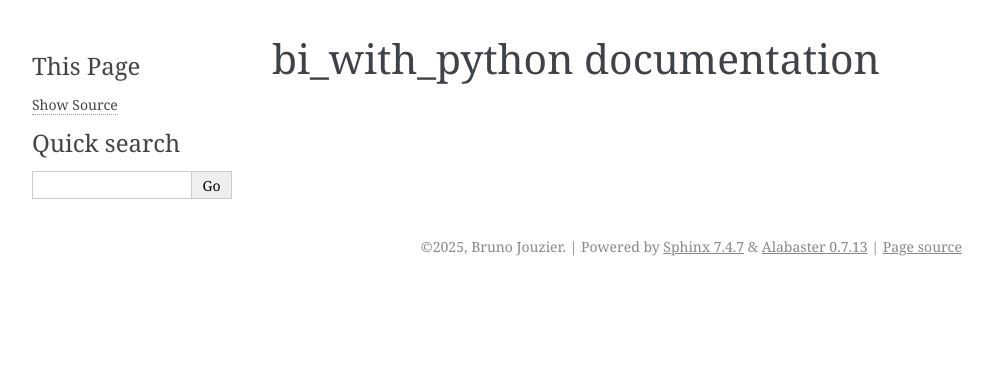
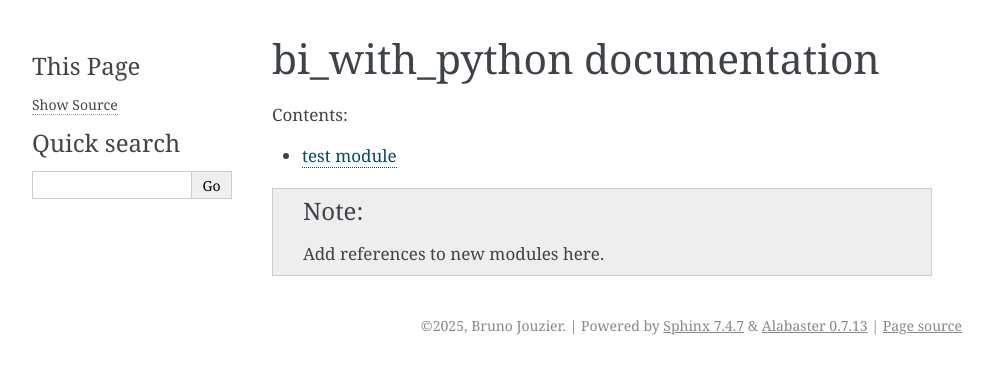
Before and after one commit to bjouzier/bi_with_python, a Sphinx documentation site: the page built from docs/source/index.rst, in a window 1280 px wide. Shown: the top 374 px of the page, without its empty margins (148-1141 px from the left). Built offline with Sphinx 7.4.7, drawn with Linux system fonts in a browser that asks for light colours.

Commit message:
ESBJ-2022 2025-02-12 10:32:10

```diff
--- a/docs/source/index.rst
+++ b/docs/source/index.rst
@@ -9,7 +9,8 @@ bi_with_python documentation
 .. toctree::
    :maxdepth: 2
    :caption: Contents:
-   .. Note::
-      Add references to new modules here.
 
    test
+
+.. Note::
+      Add references to new modules here.
```
